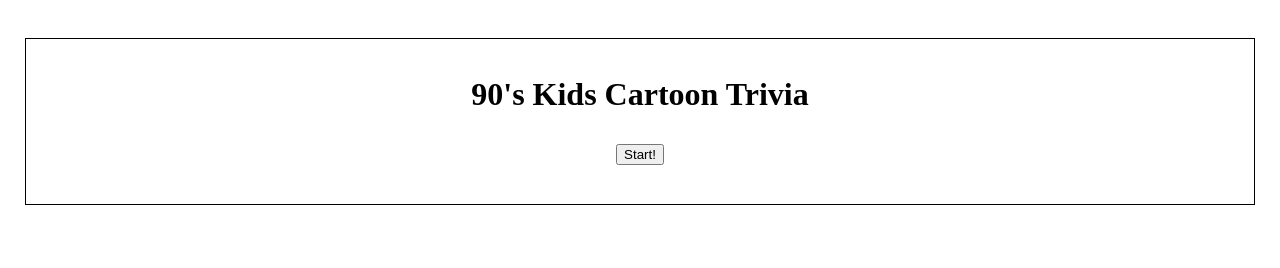
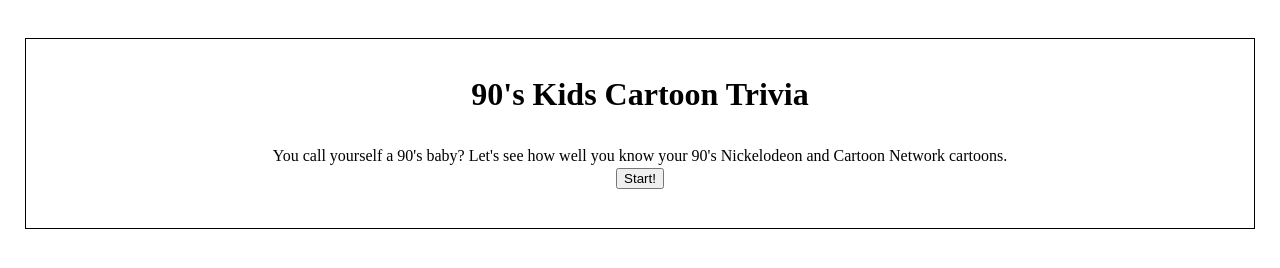
Before and after one commit to jcorteza/Trivia-Game, a plain HTML site: page index.html in a window 1280 px wide. Drawn offline with nearby package versions, Linux system fonts and the light colour scheme.

Commit message:
updated title and intro paragraph

```diff
--- a/index.html
+++ b/index.html
@@ -6,10 +6,12 @@
     <link rel="stylesheet" type="text/css" href="./assets/css/reset.css">
     <link rel="stylesheet" type="text/css" href="./assets/css/style.css">
     <script src="https://code.jquery.com/jquery-3.3.1.js" integrity="sha256-2Kok7MbOyxpgUVvAk/HJ2jigOSYS2auK4Pfzbm7uH60=" crossorigin="anonymous"></script>
+    <title>90's Kid Cartoon Trivia Game</title>
 </head>
 <body>
     <div class="container">
         <h1>90's Kids Cartoon Trivia</h1>
+        <p>You call yourself a 90's baby? Let's see how well you know your 90's Nickelodeon and Cartoon Network cartoons.</p>
         <button id="startGame">Start!</button>
         <div id="gameElements">
             <p>Time Remaining: <span id="timeLeft">10</span></p>
```
